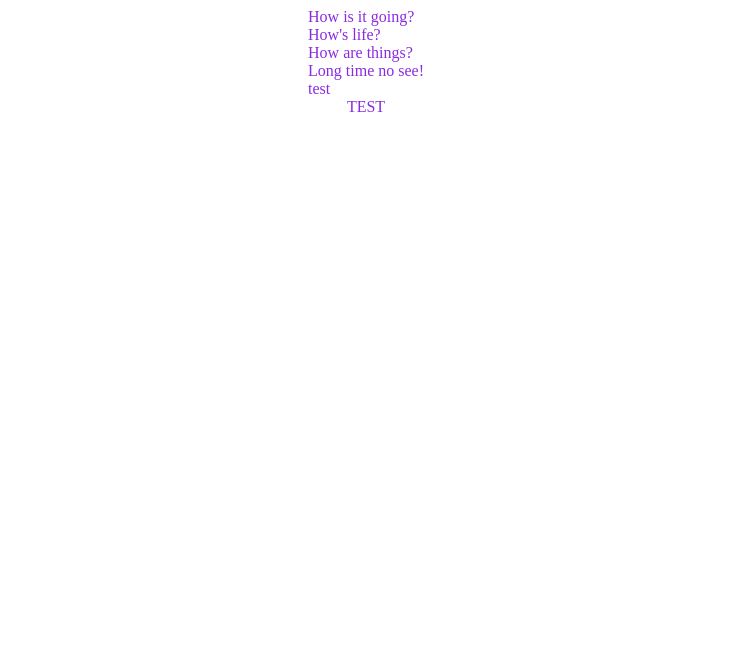
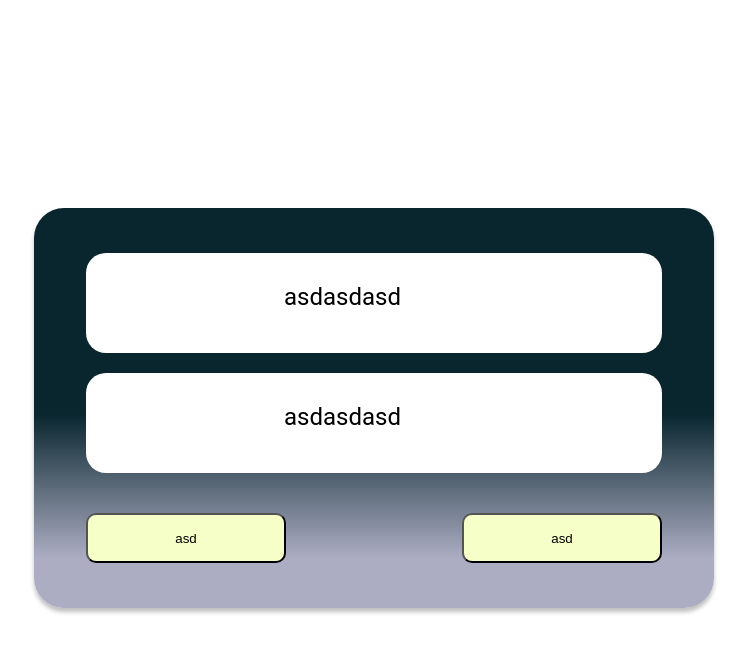
Before and after one commit to ButtercupsGarden/wikiDictionary, a Next.js app in the folder wiki/: page / in a window 1280 px wide. Shown: the top 652 px of the page, without its empty margins (274-1021 px from the left). Built offline with nearby package versions, Linux system fonts and the light colour scheme.

Commit message:
css / header

```diff
--- /dev/null
+++ b/wiki/components/Card.js
@@ -0,0 +1,22 @@
+import styles from '../styles/card.module.scss'
+
+export default function Card() {
+  return (
+    <div className={styles.card}>
+      <div className={styles.phrase}>
+        <p className={styles.text}>
+          asdasdasd
+        </p>
+      </div>
+      <div className={styles.translate}>
+        <p className={styles.text}>
+          asdasdasd
+        </p>
+      </div>
+      <div className={styles.buttons}>
+        <button className={styles.button}>asd</button>
+        <button className={styles.button}>asd</button>
+      </div>
+    </div>
+  )
+}
--- /dev/null
+++ b/wiki/components/Header.js
@@ -0,0 +1,15 @@
+import Head from 'next/head'
+
+export default function Header({children, title}) {
+  return (
+    <div className="container">
+      <Head>
+        <title>{title}</title>
+      </Head>
+
+      <main>
+        {children}
+      </main>
+    </div>
+  )
+}
--- a/wiki/pages/index.js
+++ b/wiki/pages/index.js
@@ -1,6 +1,7 @@
 import styles from '../styles/Index.module.scss'
-import Head from 'next/head'
 import {useState, useEffect} from 'react'
+import Header from '../components/Header'
+import Card from '../components/Card'
 
 function getRandomIntInclusive(min, max) {
   min = Math.ceil(min)
@@ -36,30 +37,23 @@ export default function Home({data}) {
   }
 
   return (
-    <div className="container">
-      <Head>
-        <title>Учим английский по разговорным фразам</title>
-      </Head>
-
-      <main>
-        <div className={styles.main}>
-          <div className={styles.title}>
-            {phrases && phrases.map((phrase) =>
-              <div key={phrase.id}>{phrase.phrase}</div>
-            )}
-          </div>
-          <div className={styles.title}>
-            TEST
-          </div>
+    <Header title={'Учим английский'}>
+      <div className={styles.main}>
+        {/*<div className={styles.title}>*/}
+        {/*  {phrases && phrases.map((phrase) =>*/}
+        {/*    <div key={phrase.id}>{phrase.phrase}</div>*/}
+        {/*  )}*/}
+        {/*</div>*/}
+        <div className={styles.title}>
+          <Card/>
         </div>
-      </main>
-
-    </div>
+      </div>
+    </Header>
   )
 }
 
 export async function getServerSideProps(context) {
-  // console.log(context)
+  console.log(context)
   const {getAllPhrases} = require('../util/util')
 
   const data = getAllPhrases()
--- a/wiki/styles/Index.module.scss
+++ b/wiki/styles/Index.module.scss
@@ -3,9 +3,17 @@
   flex-flow: column nowrap;
   justify-content: center;
   align-items: center;
+  height: 100vh;
+  width: 100vw;
 }
 .title {
+  display: flex;
+  flex-flow: column nowrap;
+  justify-content: center;
+  align-items: center;
   color: blueviolet;
+  height: 100%;
+  width: 100%;
 }
 
 .ldsRoller {
--- /dev/null
+++ b/wiki/styles/card.module.scss
@@ -0,0 +1,80 @@
+.card{
+  display: flex;
+  flex-flow: column nowrap;
+  justify-content: center;
+  align-items: center;
+  width: 50%;
+  height: 45%;
+  min-height: 300px;
+  min-width: 375px;
+  background: linear-gradient(180deg, #09262F 51.56%, rgba(165, 166, 189, 0.92) 87.5%);
+  box-shadow: 0px 4px 4px rgba(0, 0, 0, 0.25);
+  border-radius: 30px;
+  padding: 20px;
+}
+.phrase{
+  width: 90%;
+  height: 100px;
+  left: 300px;
+  top: 117px;
+
+  display: flex;
+  flex-flow: row nowrap;
+  justify-content: center;
+  align-items: center;
+
+  background: #FFFFFF;
+  border-radius: 20px;
+  margin-bottom: 20px;
+}
+.translate{
+  width: 90%;
+  height: 100px;
+  left: 300px;
+  top: 117px;
+
+  display: flex;
+  flex-flow: row nowrap;
+  justify-content: center;
+  align-items: center;
+
+  background: #FFFFFF;
+  border-radius: 20px;
+  margin-bottom: 20px;
+
+}
+.buttons{
+  width: 90%;
+  display: flex;
+  justify-content: space-between;
+  margin-top: 20px;
+}
+.button{
+  display: flex;
+  flex-flow: row nowrap;
+  justify-content: center;
+  align-items: center;
+
+  width: 200px;
+  height: 50px;
+  left: 900px;
+  top: 347px;
+
+  background: #F7FFC9;
+  mix-blend-mode: normal;
+  border-radius: 10px;
+}
+.text{
+  width: 180px;
+  height: 40px;
+  left: 910px;
+  top: 352px;
+
+  font-family: Roboto;
+  font-style: normal;
+  font-weight: normal;
+  font-size: 24px;
+  line-height: 28px;
+
+  color: #000000;
+}
--- /dev/null
+++ b/wiki/styles/pageError.module.scss
@@ -0,0 +1,10 @@
+.error{
+  display: flex;
+  flex-flow: column nowrap;
+  justify-content: center;
+  align-items: center;
+  height: 100vh;
+}
+.title{
+  color: #82BFF8;
+}
```
Also changed, not shown: wiki/pages/404.js (added, +21 -0 lines), wiki/public/data.JSON (deleted, +0 -32 lines).
